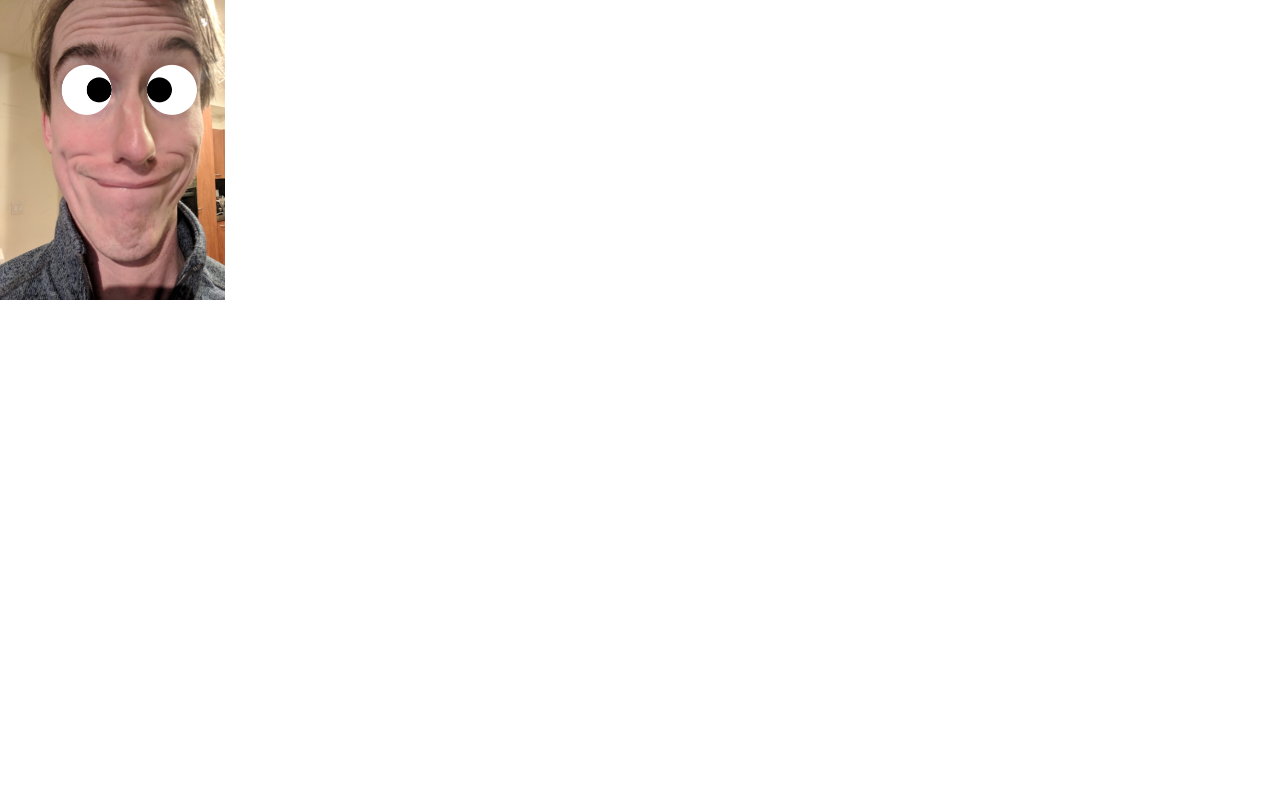
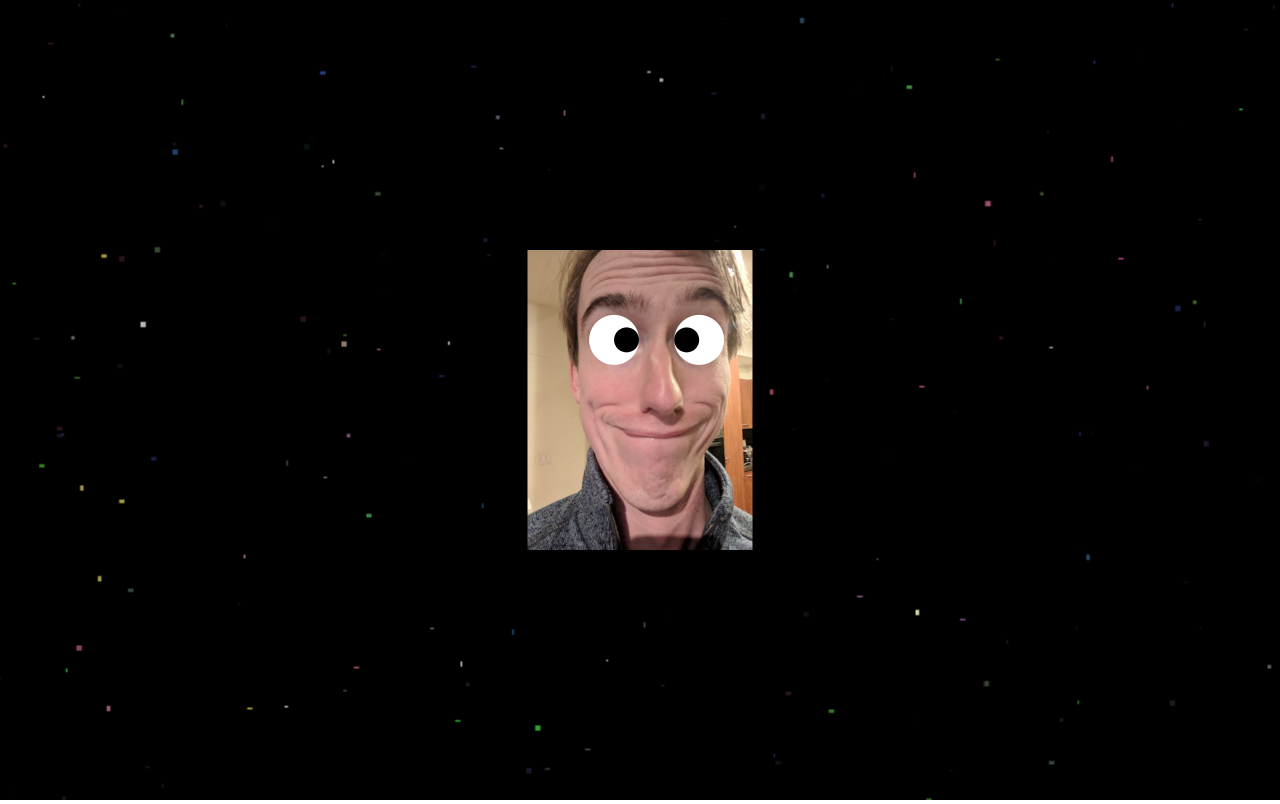
Before and after one commit to vanchagreen/therichardgreen, a website: page public/index.html in a window 1280 px wide. Drawn offline with Linux system fonts and the light colour scheme.

Commit message:
Some poopy space code

```diff
--- a/public/googlyEyes.js
+++ b/public/googlyEyes.js
@@ -1,27 +1,33 @@
-// const imageHeight = window.innerHeight;
-const imageHeight = 300;
-const imageWidth = imageHeight / 1.335;
+const bgDiv = document.getElementById('bg');
+bgDiv.style.width = window.innerWidth + 'px';
+bgDiv.style.height = window.innerHeight + 'px';
 
 const canvas = document.getElementsByTagName('canvas')[0];
 const ctx = canvas.getContext('2d');
 
-canvas.width = 2 * imageWidth;
-canvas.height = 2 * imageHeight;
-canvas.style.width = imageWidth + 'px';
-canvas.style.height = imageHeight + 'px';
+canvas.width = 2 * window.innerWidth;
+canvas.height = 2 * window.innerHeight;
+canvas.style.width = canvas.width / 2 + 'px';
+canvas.style.height = canvas.height / 2 + 'px';
 ctx.scale(2, 2);
+
+const imageHeight = 300;
+const imageWidth = imageHeight / 1.335;
+
+const xImageOffset = (window.innerWidth / 2) - (imageWidth / 2)
+const yImageOffset = (window.innerHeight / 2) - (imageHeight / 2)
 
 const eyeRadius = imageWidth / 9;
 const pupilRadius = eyeRadius / 2;
-const leftEyeX = imageWidth / 2.6;
-const rightEyeX = imageWidth / 1.31;
-const eyeY = imageWidth / 2.5;
+const leftEyeX = xImageOffset + imageWidth / 2.6;
+const rightEyeX = xImageOffset + imageWidth / 1.31;
+const eyeY = yImageOffset + imageWidth / 2.5;
 
 var audio = new Audio('pew.mp3');
 
 const img = new Image();
 img.addEventListener('load', function () {
-  ctx.drawImage(img, 0, 0, imageWidth, imageHeight);
+  ctx.drawImage(img, xImageOffset, yImageOffset, imageWidth, imageHeight);
   window.onmousemove = (e) => {
     window.requestAnimationFrame(() => updateEyes(e.clientX, e.clientY));
   }
@@ -79,8 +85,8 @@ let laserFired = false;
 
 function updateEyes(mx, my) {
   if (laserFired) {
-    ctx.clearRect(0, 0, imageWidth, imageHeight);
-    ctx.drawImage(img, 0, 0, imageWidth, imageHeight);
+    ctx.clearRect(0, 0, canvas.width, canvas.height);
+    ctx.drawImage(img, xImageOffset, yImageOffset, imageWidth, imageHeight);
     laserFired = false;
   }
   canvas.style.cursor = 'auto';
@@ -108,6 +114,16 @@ function fireLaser(mx, my) {
   drawLaser(leftEyeX, eyeY, mx, my);
   drawLaser(rightEyeX, eyeY, mx, my);
 
+  const explosionImg = document.createElement('img');
+  explosionImg.src = 'explosion.gif';
+  explosionImg.style.top = my - 125 + 'px';
+  explosionImg.style.left = mx - 125 + 'px';
+  document.body.appendChild(explosionImg);
+  window.setTimeout(() => {
+    explosionImg.remove();
+  }, 1000)
+
+
   ctx.lineWidth = 1;
   laserFired = true;
 }
--- a/public/index.html
+++ b/public/index.html
@@ -6,6 +6,7 @@
     <link href="styles.css" rel="stylesheet" type="text/css">
   </head>
   <body>
+    <div id='bg'></div>
     <canvas></canvas>
   </body>
   <script src="googlyEyes.js"></script>
--- a/public/styles.css
+++ b/public/styles.css
@@ -1,13 +1,21 @@
-/* .container {
-  display: block;
+* {
+  cursor: crosshair !important;
 }
-
-video {
-  position: fixed;
-  top: 0;
-  left: 0;
-} */
 
 body {
   margin: 0;
 }
+
+img {
+  height: 250px;
+  position: absolute;
+  width: 250px;
+}
+
+#bg {
+  background: center/cover white url(starfield.gif);
+  cursor: none;
+  opacity: 50;
+  position: fixed;
+  z-index: -1;
+}
```
Also changed, not shown: public/explosion.gif (added), public/starfield.gif (added).
